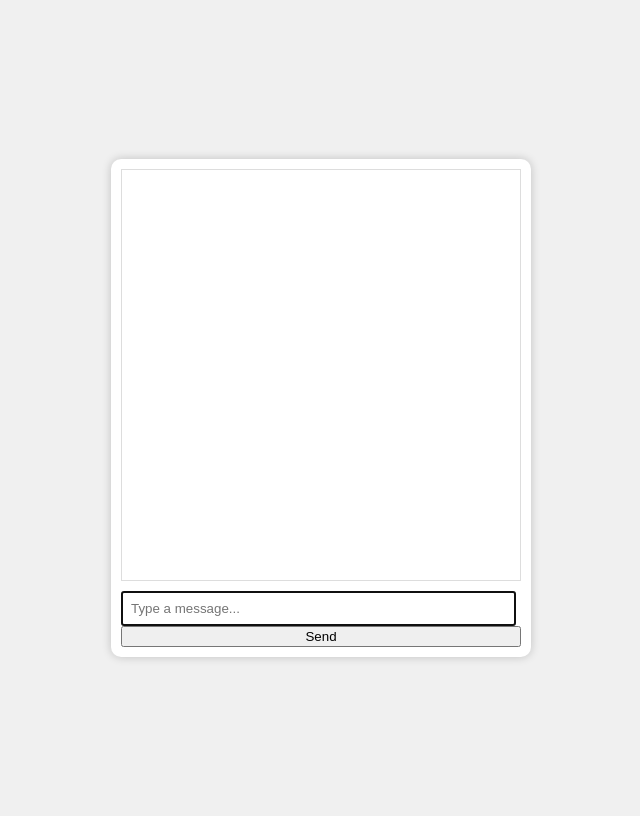
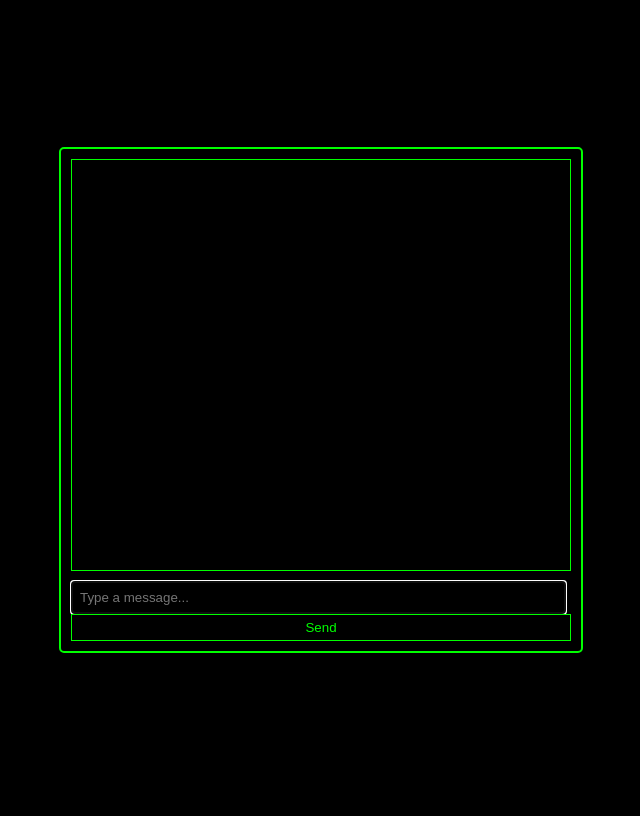
Before and after one commit to Scottd28/ReDoHackathon, a Flask app: page / in a window 1280 px wide. Shown: the whole page, without its empty margins (319-959 px from the left). After the commit the page ends 653 px from the top, so only its background shows below. Run offline with Flask 3, Linux system fonts and the light colour scheme.

Commit message:
added frontend look

```diff
--- a/static/style.css
+++ b/static/style.css
@@ -1,17 +1,19 @@
 body {
-    font-family: Arial, sans-serif;
+    font-family: "Courier New", Courier, monospace;
+    background-color: #000000; /* black background */
+    color: #00FF00; /* bright green text */
     display: flex;
     justify-content: center;
     align-items: center;
     height: 100vh;
-    background: #f0f0f0;
+    margin: 0;
 }
 
 .chat-container {
-    width: 400px;
-    background: #fff;
-    border-radius: 10px;
-    box-shadow: 0 0 10px rgba(0,0,0,0.2);
+    width: 500px;
+    background-color: #000000; /* same black background */
+    border: 2px solid #00FF00;
+    border-radius: 5px;
     display: flex;
     flex-direction: column;
     padding: 10px;
@@ -21,8 +23,9 @@
     height: 400px;
     overflow-y: auto;
     margin-bottom: 10px;
-    border: 1px solid #ddd;
+    border: 1px solid #00FF00;
     padding: 5px;
+    white-space: pre-wrap; /* keeps text formatting */
 }
 
 .message {
@@ -33,4 +36,19 @@
     flex: 1;
     padding: 8px;
     margin-right: 5px;
+    background-color: #000000;
+    color: #00FF00;
+    border: 1px solid #00FF00;
 }
+
+button {
+    background-color: #000000;
+    color: #00FF00;
+    border: 1px solid #00FF00;
+    padding: 5px 10px;
+    cursor: pointer;
+}
+
+button:hover {
+    background-color: #003300;
+}
--- a/templates/index.html
+++ b/templates/index.html
@@ -35,10 +35,20 @@
         const chatBox = document.getElementById("chat-box");
         const msgDiv = document.createElement("div");
         msgDiv.className = "message";
-            msgDiv.innerHTML = `<strong>${sender}:</strong> ${text}`;
         chatBox.appendChild(msgDiv);
+
+        let i = 0;
+        const typeWriter = () => {
+            if (i < text.length) {
+                msgDiv.innerHTML = `<strong>${sender}:</strong> ${text.slice(0, i + 1)}`;
+                i++;
+                setTimeout(typeWriter, 20); // 20ms per character
+            }
+        };
+        typeWriter();
         chatBox.scrollTop = chatBox.scrollHeight;
     }
+
 
         document.getElementById("user-input").addEventListener("keypress", function(e) {
             if (e.key === "Enter") sendMessage();
```
Lines whose indentation alone changed are shown as unchanged.
